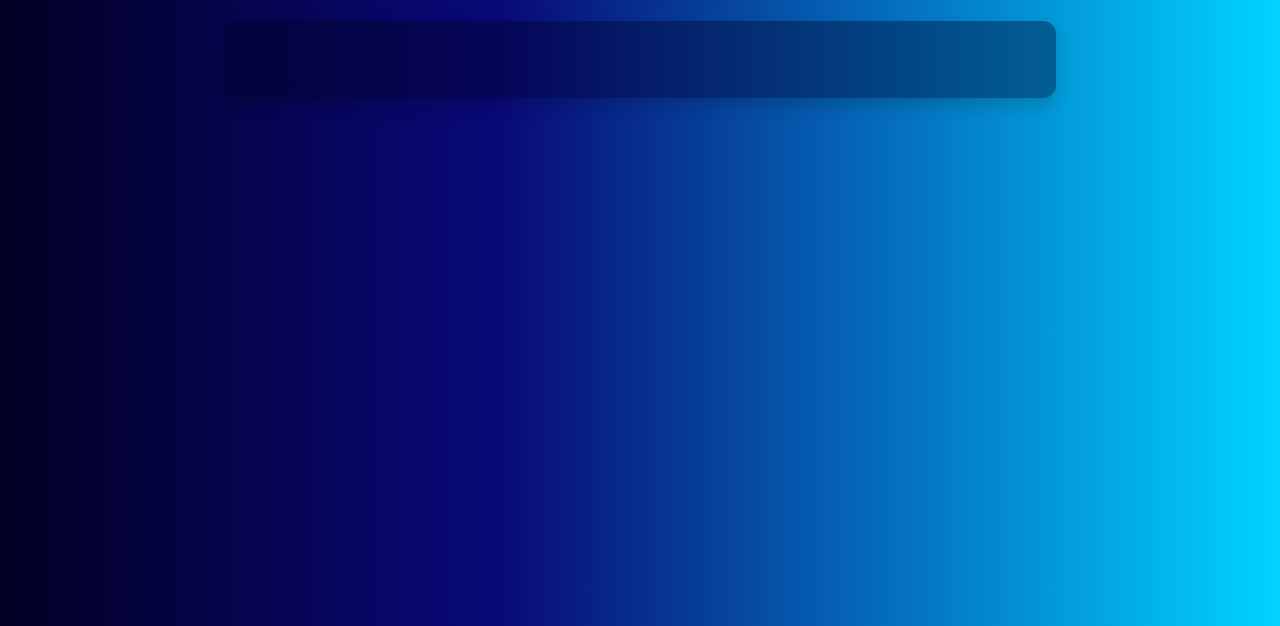
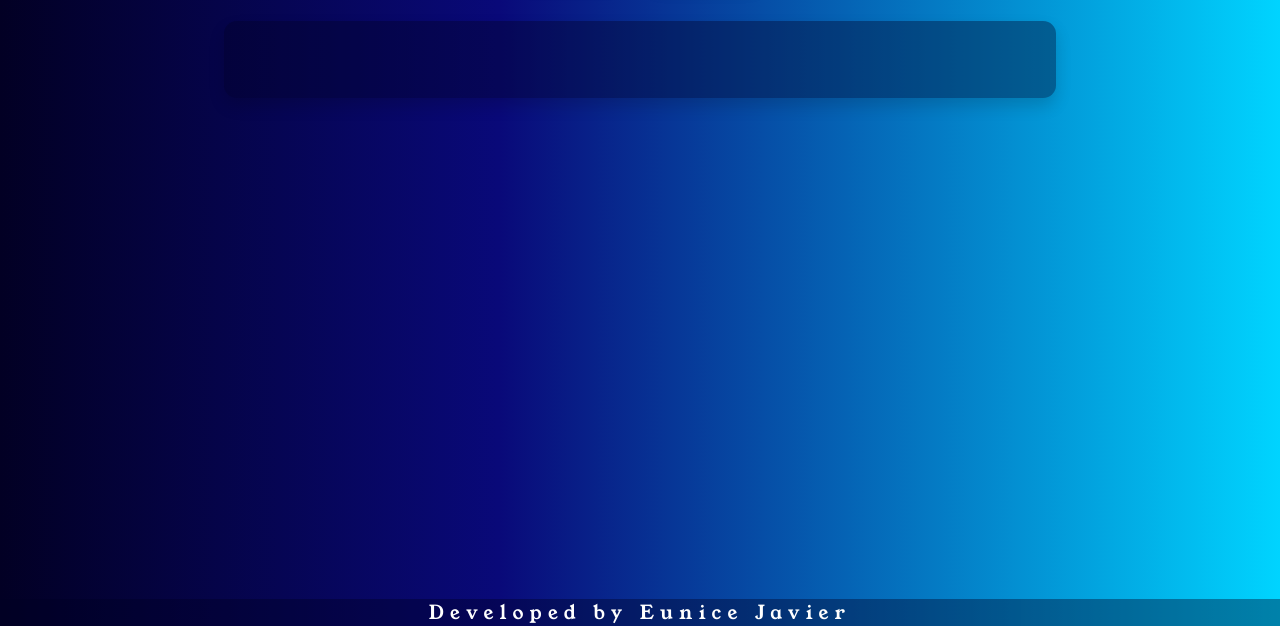
Before and after one commit to egjavier/Weather-App, a plain HTML site: page index.html in a window 1280 px wide. Shown: the part 174-800 px from the top of the page. Drawn offline with nearby package versions, Linux system fonts and the light colour scheme.

Commit message:
added footer

```diff
--- a/index.html
+++ b/index.html
@@ -25,7 +25,9 @@
   <!-- weather info -->
   <main class="conatiner mt-4 shadow"></main>
 
-  <footer></footer>
+  <footer class="conatiner-fluid">
+    Developed by Eunice Javier
+  </footer>
 
   <script src="https://cdn.jsdelivr.net/npm/bootstrap@5.3.2/dist/js/bootstrap.bundle.min.js" integrity="sha384-C6RzsynM9kWDrMNeT87bh95OGNyZPhcTNXj1NW7RuBCsyN/o0jlpcV8Qyq46cDfL" crossorigin="anonymous"></script>
   <script src="script.js"></script>
--- a/style.css
+++ b/style.css
@@ -6,7 +6,7 @@
   box-sizing: border-box;
 }
 body {
-  height: 100vh;
+  min-height: 100vh;
   background-color: rgb(2,0,36);
   background-image: linear-gradient(90deg, rgba(2,0,36,1) 0%, rgba(9,9,121,1) 39%, rgba(0,212,255,1) 100%);
 }
@@ -118,3 +118,16 @@ main {
   width: 5vw;
   margin-right: 1.5vw;
 }
+
+/* footer */
+footer {
+  background-color: rgba(2, 0, 36, 0.388);
+  position: fixed;
+  bottom: 0;
+  left: 0;
+  right: 0;
+  color: white;
+  font: 400 1.5vw 'Young Serif', serif;
+  letter-spacing: .5vw;
+  text-align: center;
+}
```
